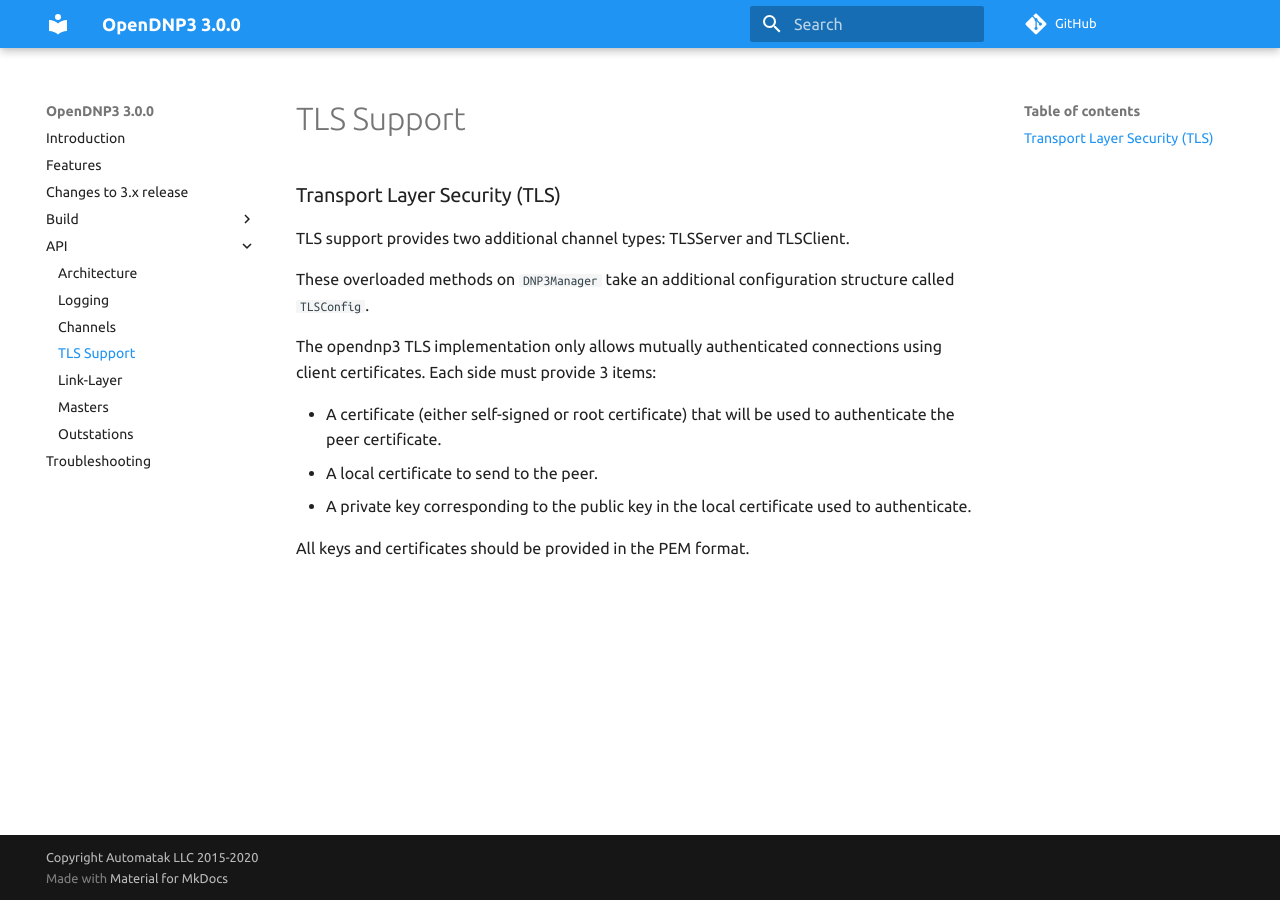
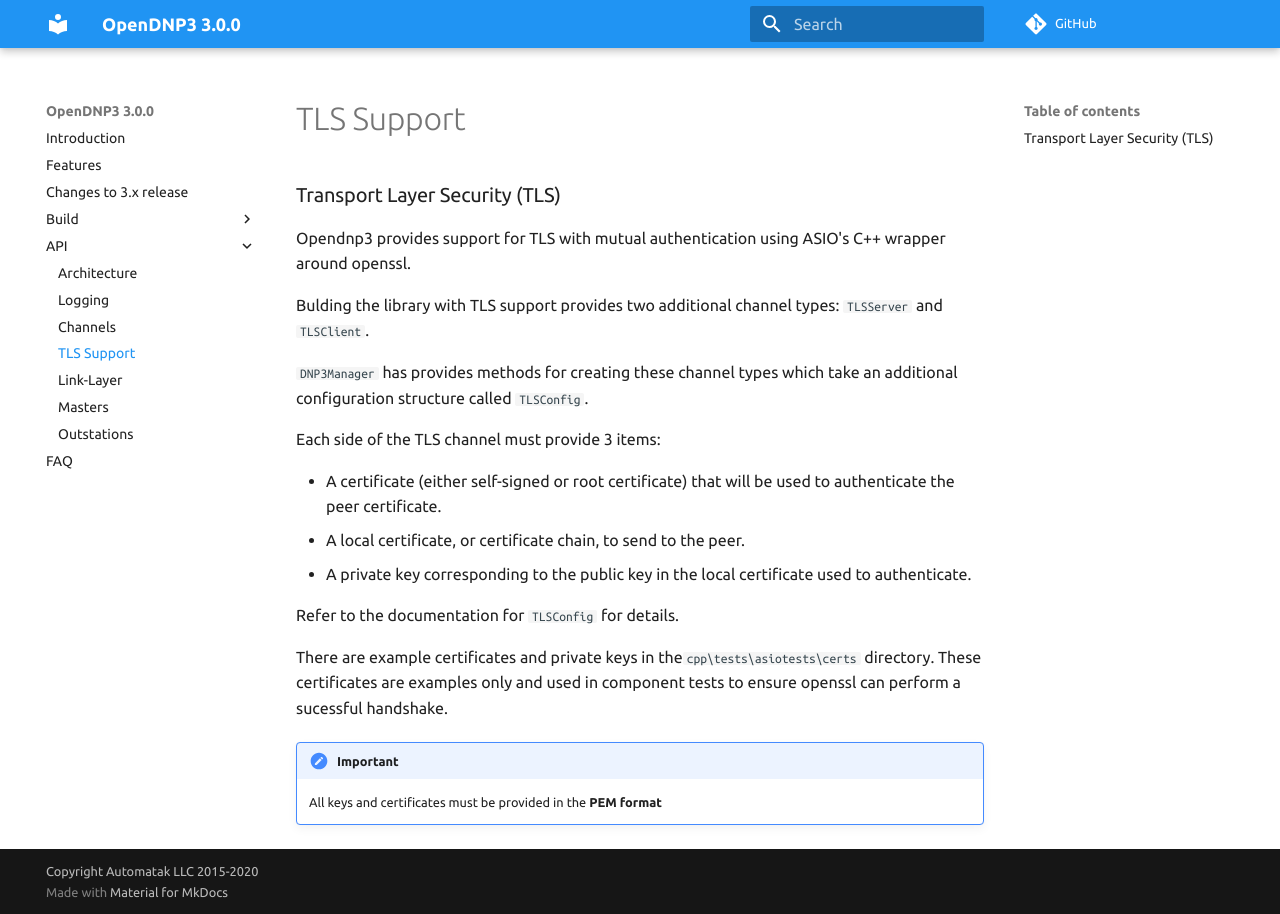
Before and after one commit to dnp3/opendnp3-guide, an MkDocs documentation site: the page built from docs/api/tls.md, in a window 1280 px wide. Built offline with MkDocs 1.6.1 and Material for MkDocs 9.7.7, drawn with Linux system fonts in a browser that asks for light colours; comment, search, counter and statistics services are not loaded.

Commit message:
update documentation on TLS support

```diff
--- a/docs/api/tls.md
+++ b/docs/api/tls.md
@@ -1,14 +1,22 @@
 ### Transport Layer Security (TLS)
 
-TLS support provides two additional channel types: TLSServer and TLSClient.
+Opendnp3 provides support for TLS with mutual authentication using ASIO's C++ wrapper around openssl.
 
-These overloaded methods on `DNP3Manager` take an additional configuration structure called `TLSConfig`.
+Bulding the library with TLS support provides two additional channel types: `TLSServer` and `TLSClient`.
 
-The opendnp3 TLS implementation only allows mutually authenticated connections using client certificates. Each side
-must provide 3 items:
+`DNP3Manager` has provides methods for creating these channel types which take an additional configuration structure
+called `TLSConfig`.
+
+Each side of the TLS channel must provide 3 items:
 
 * A certificate (either self-signed or root certificate) that will be used to authenticate the peer certificate.
-* A local certificate to send to the peer.
+* A local certificate, or certificate chain, to send to the peer.
 * A private key corresponding to the public key in the local certificate used to authenticate.
 
-All keys and certificates should be provided in the PEM format.
+Refer to the documentation for `TLSConfig` for details.
+
+There are example certificates and private keys in the`cpp\tests\asiotests\certs` directory. These certificates are
+examples only and used in component tests to ensure openssl can perform a sucessful handshake.
+
+!!! important
+    All keys and certificates must be provided in the **PEM format**
--- a/mkdocs.yml
+++ b/mkdocs.yml
@@ -32,4 +32,4 @@
   - 'Link-Layer': 'api/linklayer.md'
   - 'Masters': 'api/masters.md'
   - 'Outstations': 'api/outstations.md'
-- Troubleshooting: 'troubleshooting/troubleshooting.md'
+- FAQ: 'faq/faq.md'
```
Also changed, not shown: docs/api/architecture.md (+2 -2 lines), docs/faq/faq.md (renamed from docs/troubleshooting/troubleshooting.md, +3 -3 lines), 1 other file.
